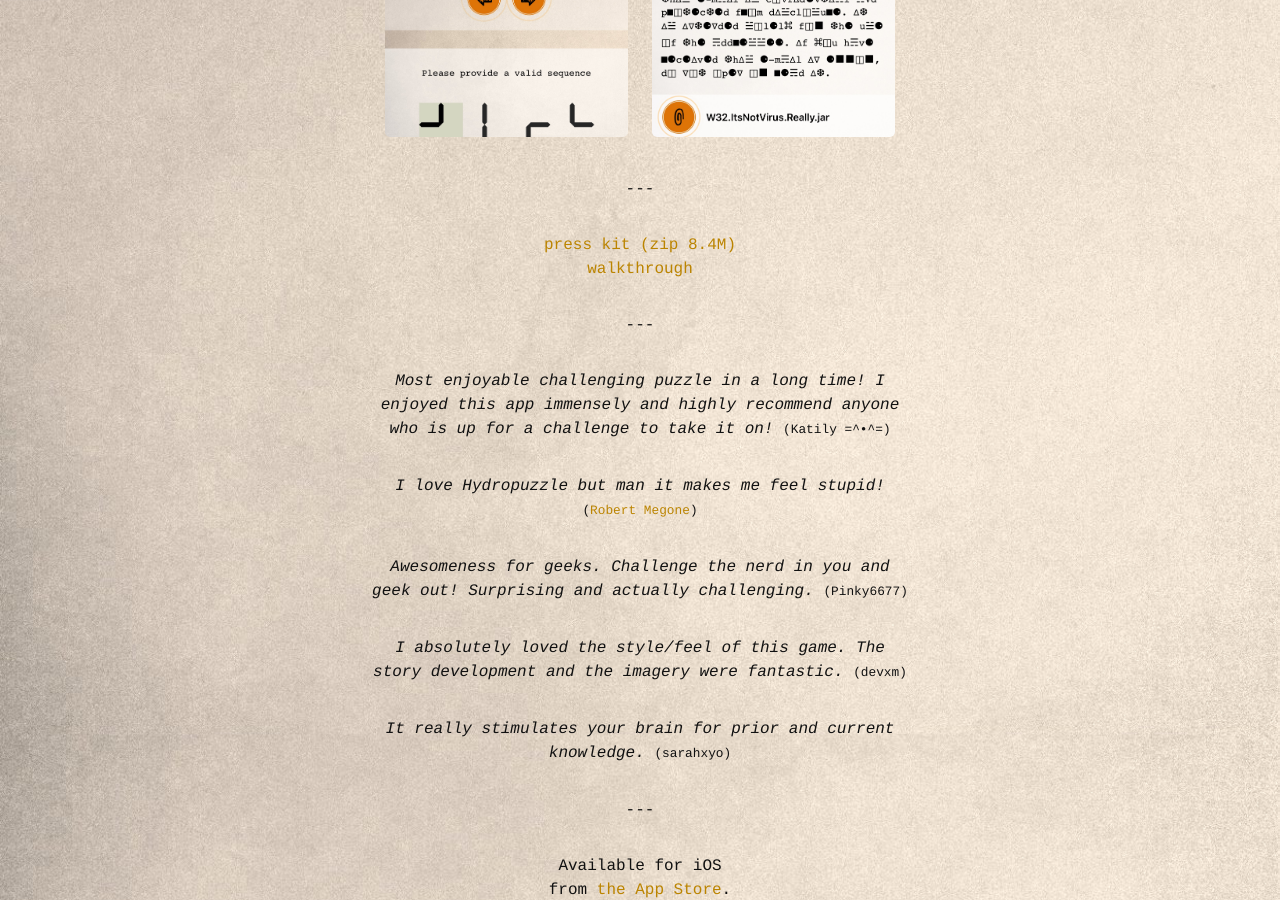
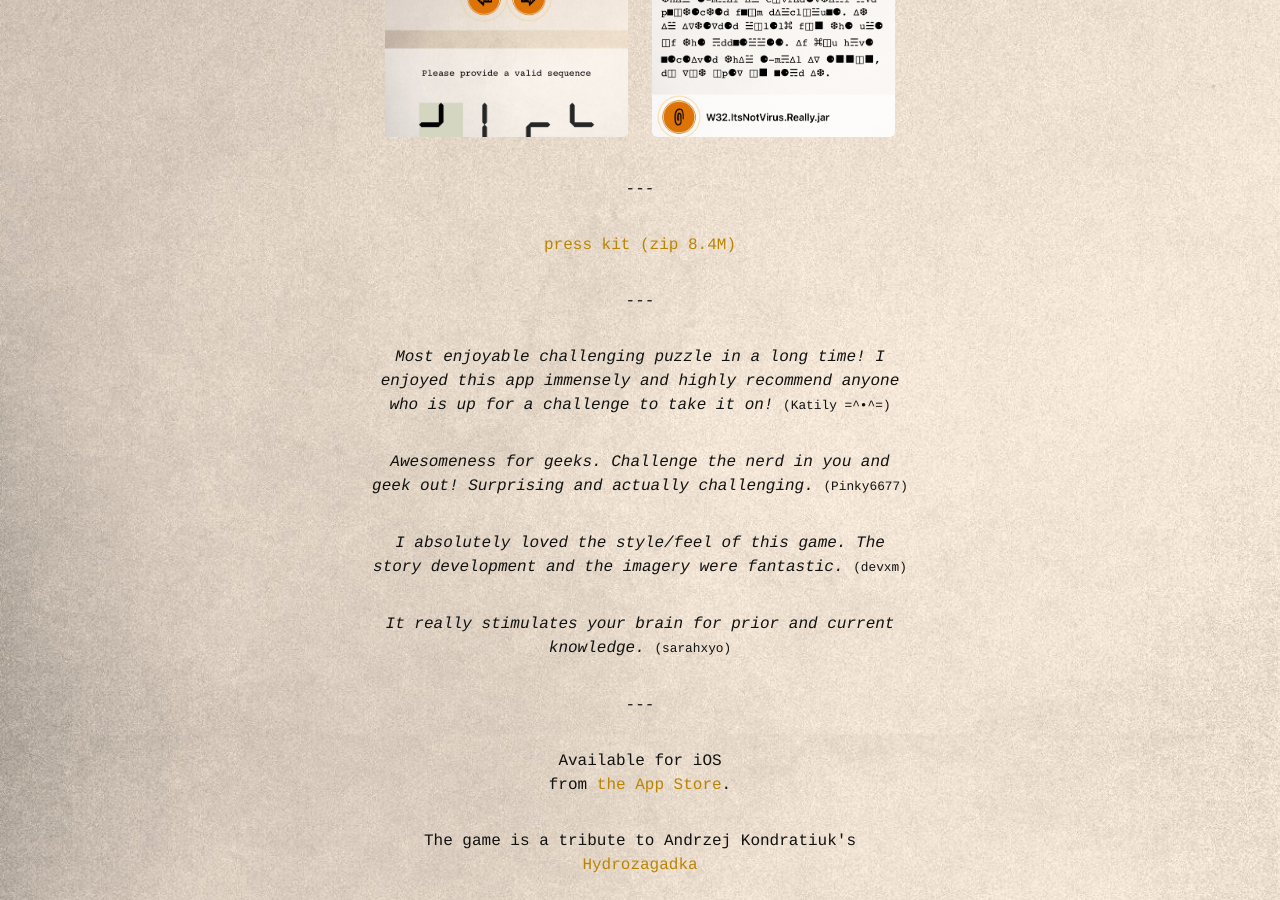
Before and after one commit to sobstel/sobstel.github.com, a Jekyll site: the page built from hydropuzzle/index.html, in a window 1280 px wide and 900 px high, scrolled down 1533 px. Built offline with Jekyll 4.4.1, drawn with Linux system fonts in a browser that asks for light colours.

```diff
--- a/hydropuzzle/index.html
+++ b/hydropuzzle/index.html
@@ -56,26 +56,11 @@
 <p>---</p>
 <p>
   <a href="/hydropuzzle-presskit.zip" title="Hydropuzzle press kit">press kit (zip 8.4M)</a><br>
-  <a href="/hydropuzzle/walkthrough" title="Hydropuzzle walkthrough">walkthrough</a>
 </p>
-<!--
-<p>---</p>
-<p>
-  No 6 Top Games/Adventure<br>No 18 Top Paid Games<br>
-  <small>(November 2017 at Apple Store PL)</small>
-</p>
--->
 <p>---</p>
 <p>
   <em>Most enjoyable challenging puzzle in a long time! I enjoyed this app immensely and highly recommend anyone who is up for a challenge to take it on!</em>
   <small>(Katily =^•^=)</small>
-</p>
-<p>
-
-</p>
-<p>
-  <em>I love Hydropuzzle but man it makes me feel stupid!</em>
-  <small>(<a href="https://twitter.com/robertmegone/" target="_blank">Robert Megone</a>)</small>
 </p>
 <p>
   <em>Awesomeness for geeks. Challenge the nerd in you and geek out! Surprising and actually challenging.</em>
```
Also changed, not shown: hydropuzzle/buzz.md (+5 -0 lines).
